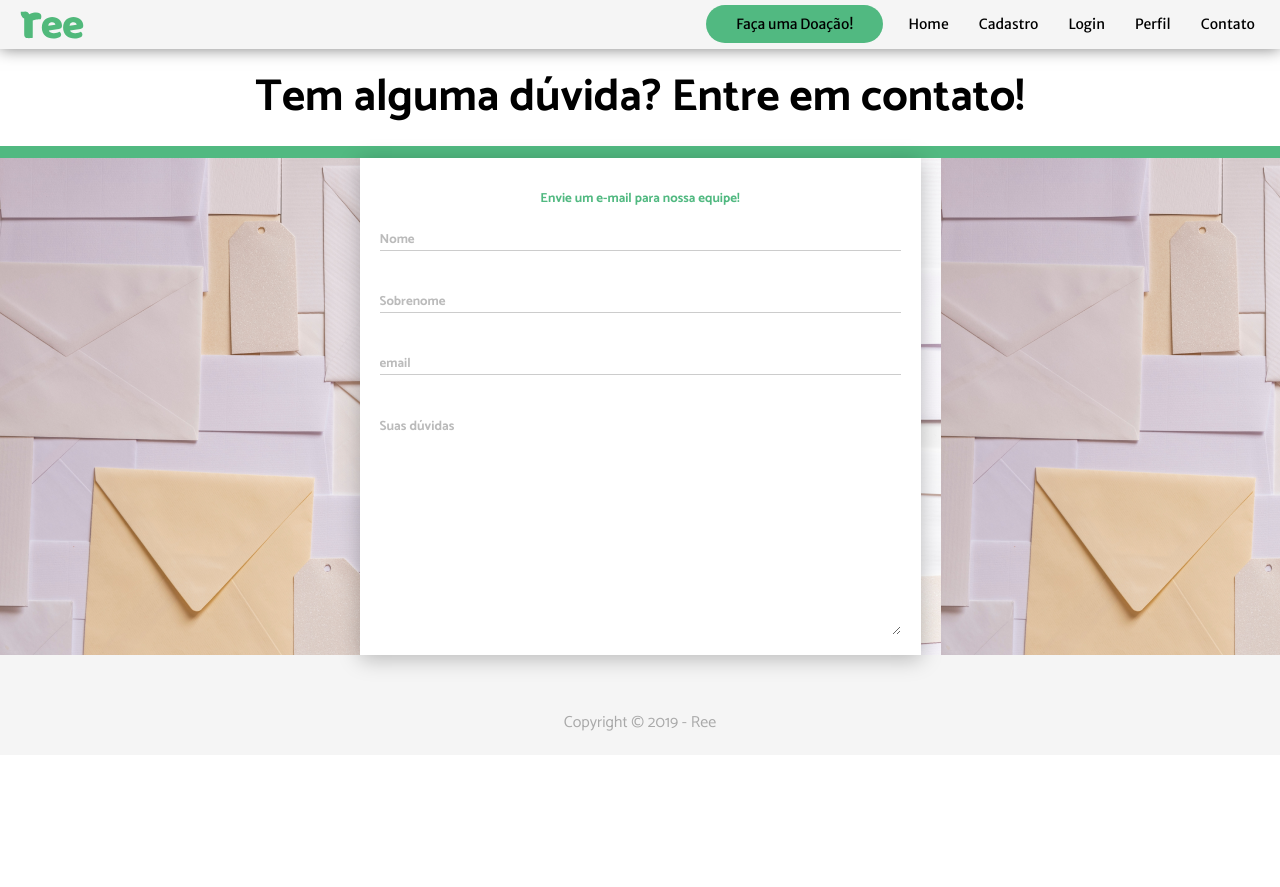
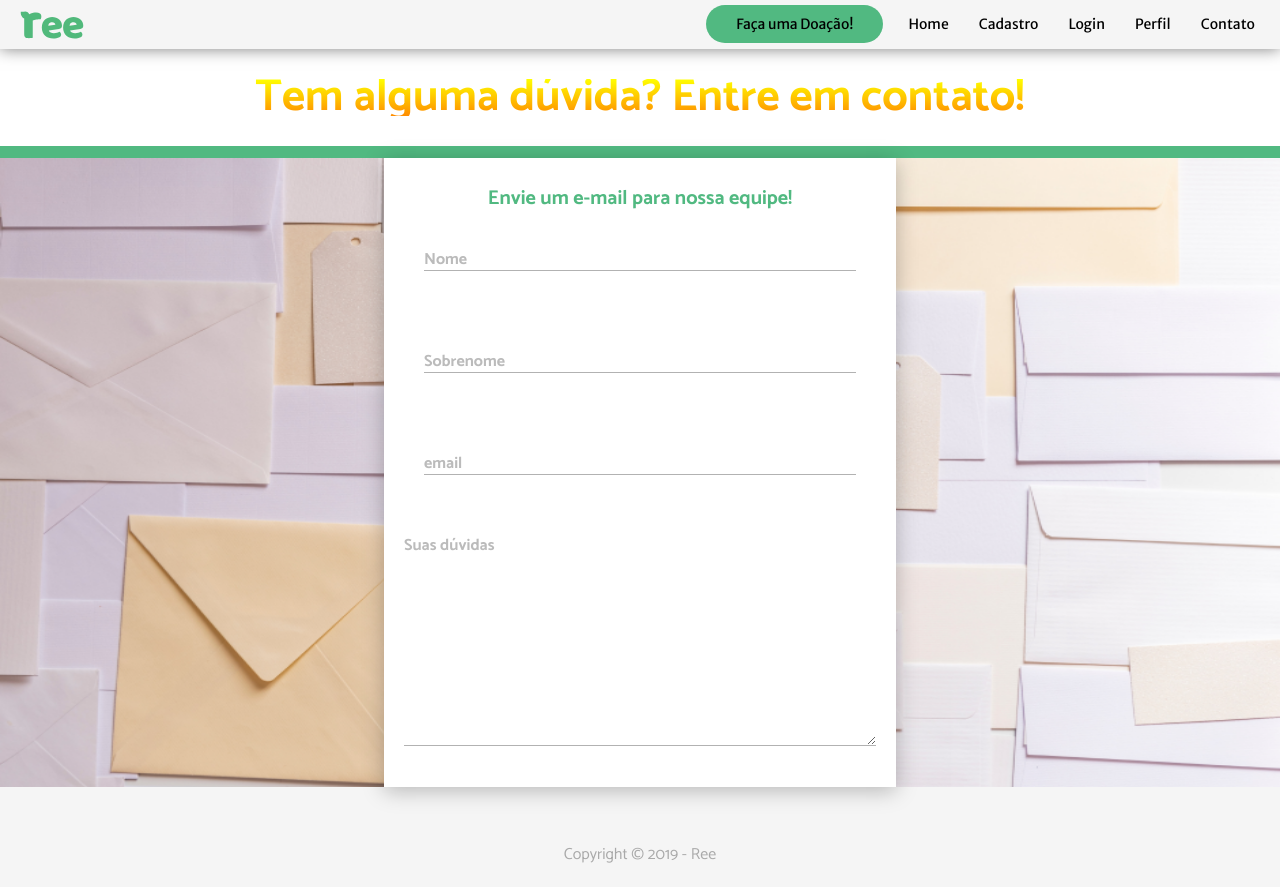
Before and after one commit to italoitalo/ree, a React (Create React App) app: page /contato in a window 1280 px wide. Before the commit the page ends 800 px from the top, so only its background shows below. Built offline with nearby package versions, Linux system fonts and the light colour scheme.

Commit message:
tornando flexivel

```diff
--- a/src/EstiloGlobal.js
+++ b/src/EstiloGlobal.js
@@ -43,7 +43,7 @@ ul{
 input{
     box-shadow:0;
     border:0;
-    border-bottom: 1px solid rgba(0, 0, 0, 0.2);
+    border-bottom: 1px solid rgba(0, 0, 0, 0.3);
     border-radius:0;
 
     font-family: Catamaran;
@@ -62,5 +62,17 @@ button{
     min-height:2rem
 
 }
+textarea{
+    box-shadow:0;
+    border:0;
+    border-bottom: 1px solid rgba(0, 0, 0, 0.3);
+    border-radius:0;
 
+    font-family: Catamaran;
+    font-style: normal;
+    font-weight: 300;
+    font-size: 13.1015px;
+    line-height: 21px;
+    color:  #51B981;
+}
 `;
--- a/src/components/Contato.js
+++ b/src/components/Contato.js
@@ -25,13 +25,16 @@ export default function Contato(){
 }
 const Container = styled.section`
     display:flex;
-    flex-direction:column;
+    flex-flow:column wrap;
+    flex: 0 1 100%;
+    height:auto;
+
 
 
 `;
 const Content = styled.section`
     display:flex;
-    flex-direction:column;
+    flex-flow:column wrap;
 
 
 `;
@@ -49,11 +52,18 @@ const H1 = styled.h1`
     line-height: 37px;
     text-align: center;
 
+    background: -webkit-linear-gradient(yellow,darkorange);
+    -webkit-background-clip: text;
+    -webkit-text-fill-color: transparent;
 
 `;
 const DivMain = styled.section`
      background-image:url(${papeldeParede});
+     flex: 0 1 100%;
+     min-height:75vh;
+     background-repeat: round;
      display:flex;
+     flex-flow: row wrap;
      justify-content:center;
      border-top: 12px solid #51B981;
 
@@ -61,11 +71,11 @@ const DivMain = styled.section`
 
 const DivForm = styled.div`
     display:flex;
-    flex-direction:column;
-    flex: 0 1 auto;
+    flex-flow: column wrap;
+    flex: 0 1 40%;
     background: #FFFFFF;
     box-shadow: 0px 4px 20px rgba(0, 0, 0, 0.25);
-    min-width:561px;
+
 `;
 const H1Form = styled.h1`
     margin-top:30px;
@@ -74,7 +84,7 @@ const H1Form = styled.h1`
     font-family: Catamaran;
     font-style: normal;
     font-weight: bold;
-    font-size: 13.1015px;
+    font-size: 20px;
     line-height: 21px;
     text-align: center;
 
@@ -82,7 +92,7 @@ color: #51B981;
 `;
 const Inputs = styled.div`
     display:flex;
-   flex-direction:column;
+    flex-flow: column wrap;
 
 
 
@@ -90,13 +100,13 @@ const Inputs = styled.div`
 const Input = styled.input`
     display:flex;
     justify-content:stretch;
-    margin:20px;
-
+    margin:40px;
+    flex-flow: row wrap;
 
     font-family: Catamaran;
     font-style: normal;
     font-weight: bold;
-    font-size: 13.1015px;
+    font-size: 16.1015px;
     line-height: 21px;
 
     ::-webkit-input-placeholder{
@@ -110,6 +120,8 @@ const TextareaContat = styled.textarea`
     font-weight: bold;
     color:#51B981;
     margin:20px;
+    font-size: 16.1015px;
+    border-bottom: 1px solid rgba(0, 0, 0, 0.3);
 
     ::-webkit-input-placeholder{
         color: #BBBBBB;
--- a/src/components/FormCadastro.js
+++ b/src/components/FormCadastro.js
@@ -102,7 +102,8 @@ const SectionForm = styled.section`
     background-color: #F2F2F2;
     display:flex;
     flex-grow:2;
-
+    flex-flow: row wrap;
+    flex: 0 1 90%;
     align-items:center;
     justify-content:space-between;
 
@@ -115,7 +116,8 @@ const SectionForm = styled.section`
 const Form = styled.form`
     display:flex;
     margin-left:40px;
-    flex-direction:column;
+    flex-flow: column wrap;
+    flex: 0 1 40%;
     align-items:baseline;
     justify-content:center;
     max-width: 450px;
@@ -150,8 +152,8 @@ const Pform =styled.p`
 `;
 
 const Input = styled.input`
-    background-color:#E0E0E0;
-    border-radius: 0 50px 50px 0;
+    background-color:#F2F2F2;
+   /*  border-radius: 0 50px 50px 0; */
     display:block;
     min-width:18rem;
     display:flex;
@@ -160,6 +162,7 @@ const Input = styled.input`
     color:black;
     font-weight:bold;
     padding-left:10px;
+    color:#51B981;
 
 
 `;
--- a/src/components/Modal.js
+++ b/src/components/Modal.js
@@ -24,7 +24,7 @@ const Modal = ({ isShowing, hide }) => isShowing ? ReactDOM.createPortal(
 
 export default Modal;
 
-const ModalOverlayDiv = styled.div`
+const ModalOverlayDiv = styled.div` /* fundo abaixo do modal */
   position: fixed;
     top: 0;
     left: 0;
@@ -57,7 +57,7 @@ const ModalDiv = styled.div`
   border-radius: 10px;
   max-width: 500px;
   padding: 2rem;
-  box-shadow: 0px 0px 45.4459px rgba(0, 0, 0, 0.3);
+  /* box-shadow: 0px 0px 45.4459px rgba(0, 0, 0, 0.3); */
 `;
 const ModalHeader =styled.div`
     display: flex;
@@ -78,4 +78,5 @@ const  ModalCloseButton = styled.button`
   opacity: .3;
   cursor: pointer;
   border: none;
+  background:white;
 `;
--- a/src/components/TelaLogin.js
+++ b/src/components/TelaLogin.js
@@ -39,10 +39,6 @@ const Container = styled.section`
     align-items: center;
     margin:0px 30px 30px 30px;
 
-
-
-
-
 `;
 
 const Figure = styled.figure`
@@ -78,16 +74,16 @@ const ImgInput = styled.img`
 `;
 
 const InputLogin = styled.input`
-    background: #E0E0E0;
+ /*    background: #E0E0E0; */
     height: 30px;
-    border-radius: 0 50px 50px 0;
+ /*    border-radius: 0 50px 50px 0; */
     display:block;
     min-width: 13.9375rem;
 
-
+    font-family:'Catamaran', sans-serif;
     font-style: normal;
-    font-weight: normal;
-    font-size: 13.5176px;
+    font-weight: bold;
+    font-size: 15.5176px;
     line-height: 16px;
 
 
@@ -101,7 +97,7 @@ const ButtonLogin = styled.button`
     background: linear-gradient(90deg, #F2C94C 3.26%, #FFA31A 100.19%);
     cursor: pointer;
 
-    font-family: Roboto;
+    font-family:'Catamaran', sans-serif;
     font-style: normal;
     font-weight: normal;
     font-size: 13.5176px;
@@ -115,7 +111,7 @@ const ButtonCadastro = styled.button`
     background: #8E8E8E;
     cursor: pointer;
 
-    font-family: Roboto;
+    font-family:'Catamaran', sans-serif;
     font-style: normal;
     font-weight: normal;
     font-size: 13.5176px;
@@ -127,7 +123,7 @@ color: #FFFFFF;
 
 `;
 const Paragrafo = styled.p`
-    font-family: Roboto;
+    font-family:'Catamaran', sans-serif;
     font-style: normal;
     font-weight: normal;
     font-size: 12px;
```
Also changed, not shown: src/components/css.css (added, +8 -0 lines).
